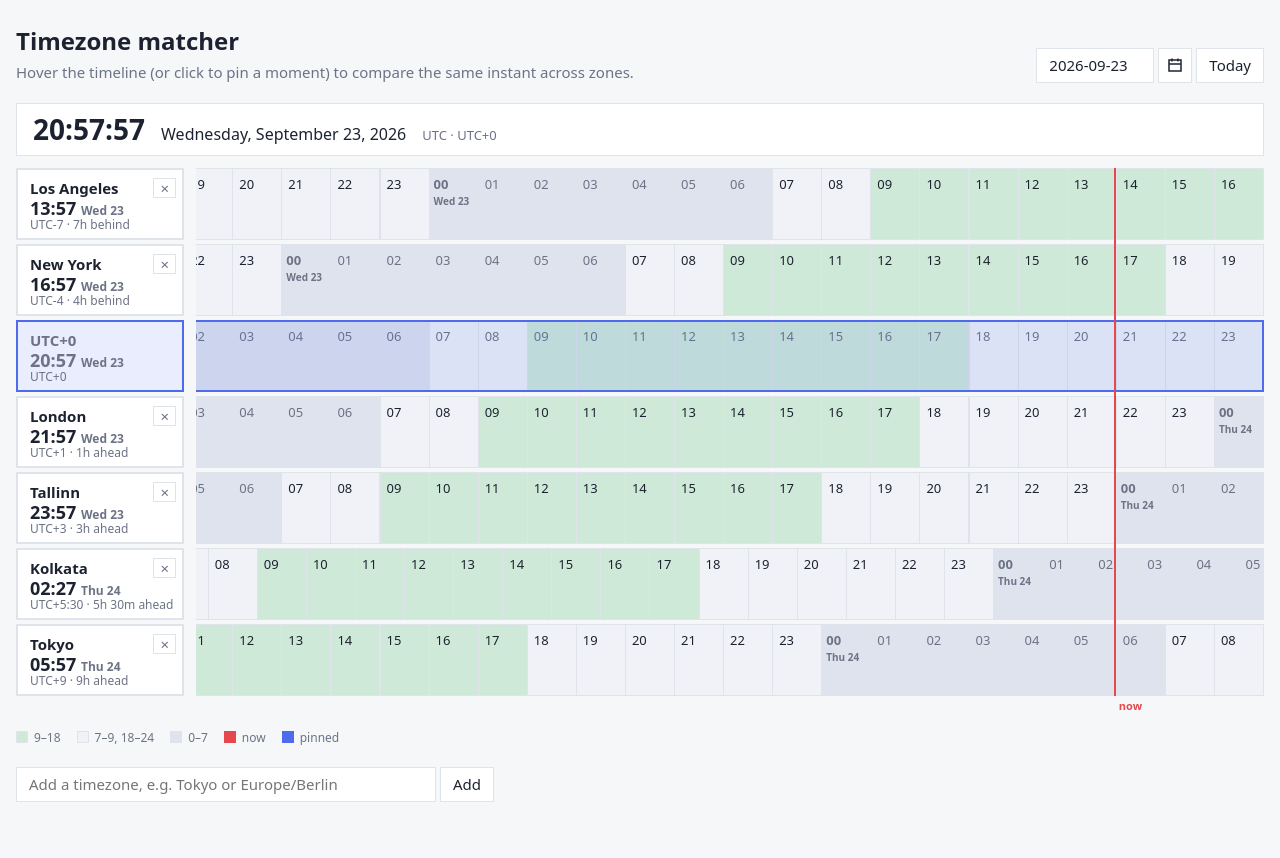
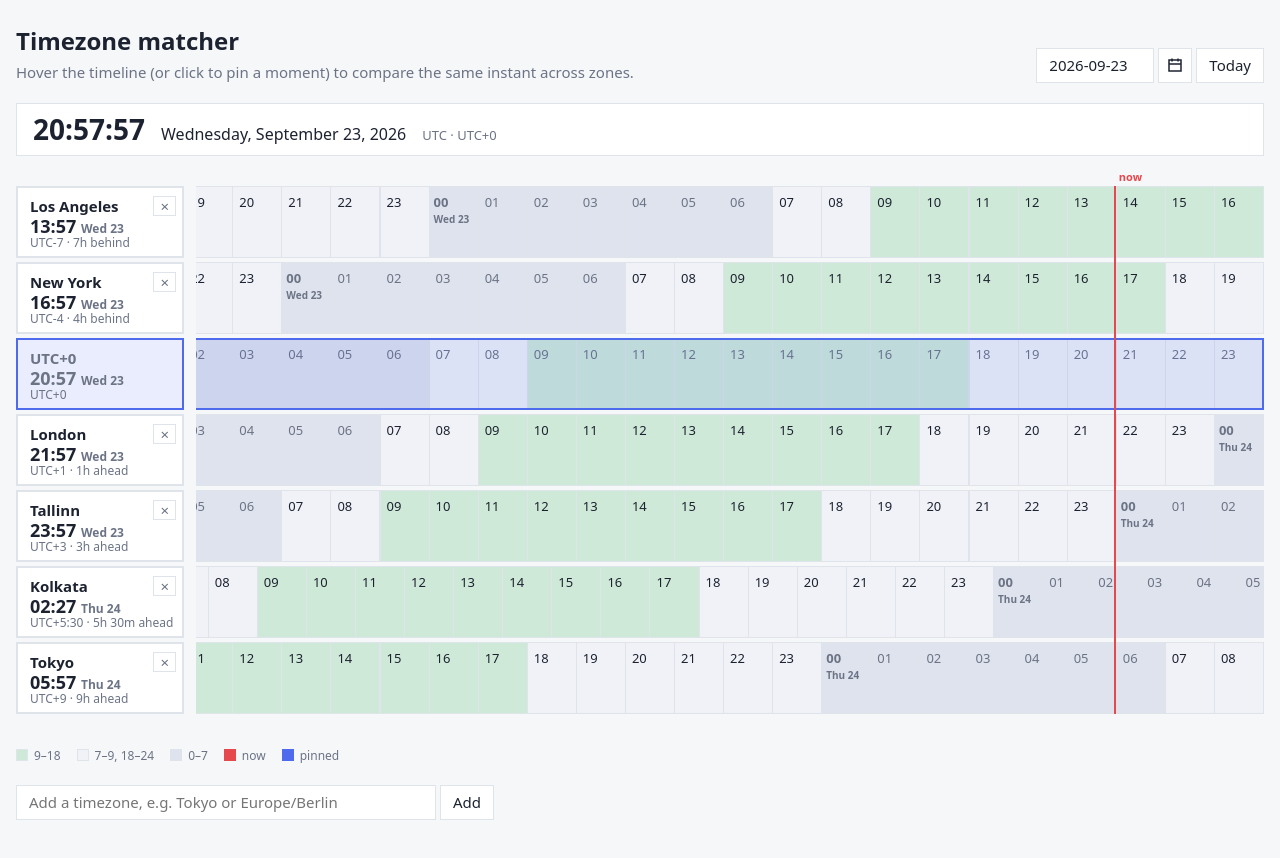
Before and after one commit to gdainti/timezone-matcher, a Svelte app: page / in a window 1280 px wide. Shown: the top 858 px of the page. Built offline with nearby package versions, Linux system fonts and the light colour scheme.

Commit message:
move 'now' line label to the top to avoid overlapping with 'pinned' label

```diff
--- a/src/App.svelte
+++ b/src/App.svelte
@@ -617,6 +617,7 @@
 
   .labels {
     flex: 0 0 180px;
+    padding-top: 18px;
     padding-right: 12px;
   }
 
@@ -639,6 +640,7 @@
 
   .tracks {
     position: relative;
+    padding-top: 18px;
     padding-bottom: 18px;
     cursor: crosshair;
     user-select: none;
@@ -745,7 +747,7 @@
 
   .line {
     position: absolute;
-    top: 0;
+    top: 18px;
     bottom: 18px;
     width: 0;
     pointer-events: none;
@@ -767,14 +769,19 @@
   }
   .line span {
     position: absolute;
-    top: 100%;
     left: 4px;
-    margin-top: 2px;
     font-size: 11px;
     font-weight: 600;
     color: var(--now);
   }
+  /* now label above its line, pinned label below, so they never overlap */
+  .line.now span {
+    bottom: 100%;
+    margin-bottom: 2px;
+  }
   .line.cursor span {
+    top: 100%;
+    margin-top: 2px;
     color: var(--accent);
   }
 
```
